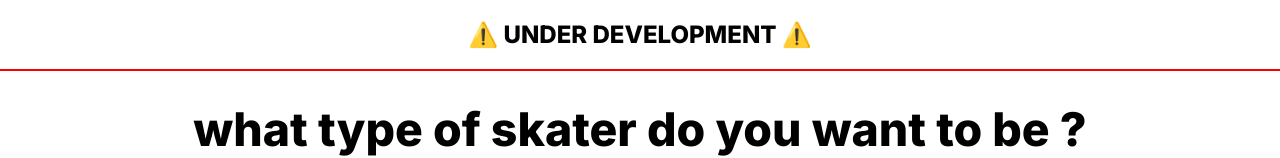
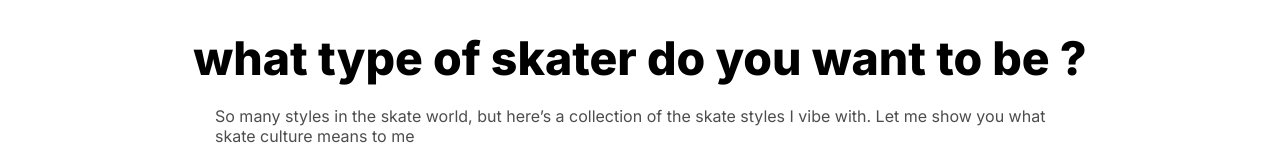
Before and after one commit to claireglowup/whattypeofskater, a React (Vite) app: page / in a window 1280 px wide. Shown: the top 158 px of the page. Built offline with nearby package versions, Linux system fonts and the light colour scheme.

Commit message:
deleted ud

```diff
--- a/src/component/Home.tsx
+++ b/src/component/Home.tsx
@@ -5,9 +5,6 @@ import "../style/Home.css";
 export const Home = () => {
   return (
     <>
-      <div className="alert-header">
-        <p>⚠️ UNDER DEVELOPMENT ⚠️</p>
-      </div>
       <div className="container-header">
         <h1 className="header-title">
           what type of skater do you want to be ?
--- a/src/style/Home.css
+++ b/src/style/Home.css
@@ -1,13 +1,4 @@
 /** @format */
-
-/* temporary */
-.alert-header {
-  padding: 20px;
-  text-align: center;
-  border-bottom: 2px solid red;
-  font-weight: 800;
-  font-size: 1.5rem;
-}
 
 .container-header {
   text-align: center;
```
